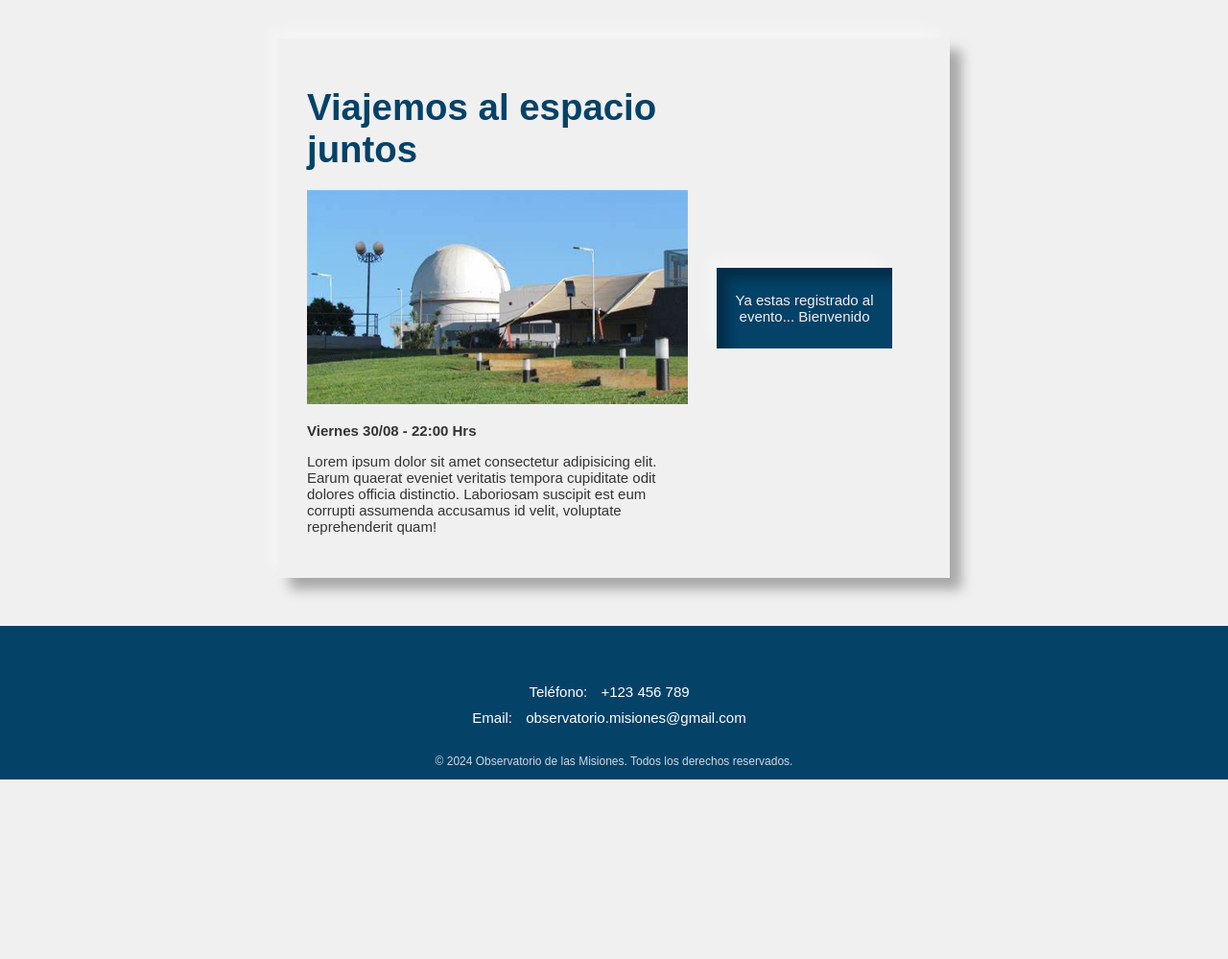
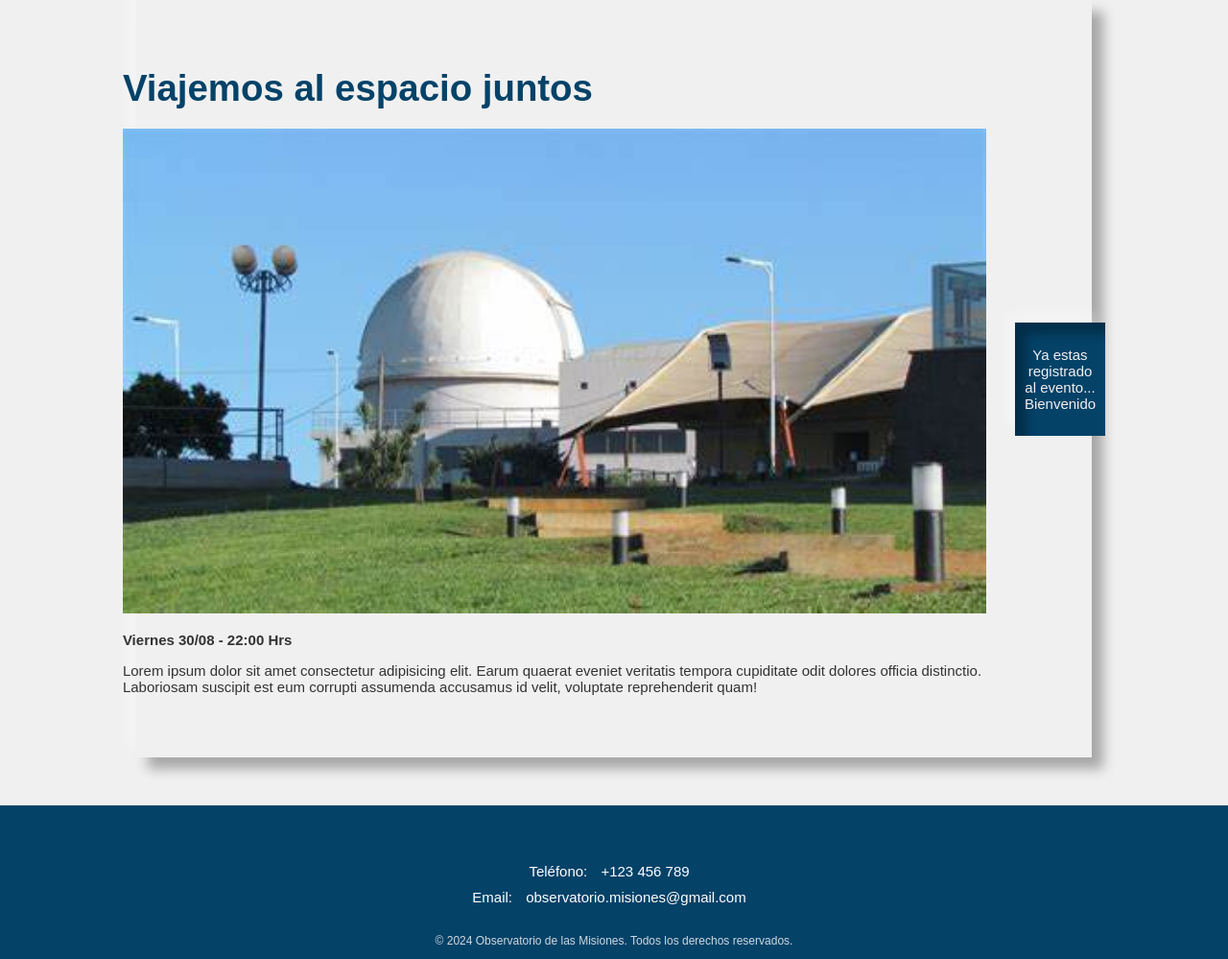
Before and after one commit to SantiNunez2003/TP-WEB-OBSERVATORIO, a PHP site: page /php/Pages/Evento-elegido-enviado.html in a window 1280 px wide. Shown: the part 241-1240 px from the top of the page at 96% size. Before the commit the page ends 1053 px from the top, so only its background shows below. Run offline with PHP 8.4, Linux system fonts and the light colour scheme.

Commit message:
UPDT - Evento

```diff
--- a/Styles/Paginas/Evento-elegido.css
+++ b/Styles/Paginas/Evento-elegido.css
@@ -1,14 +1,13 @@
 @import url('../colores.css');
 
 .evento-elegido{
-    width: 50%;
+    width: 70%;
     display: flex;
     justify-content: center;
     align-items: center;
     box-shadow: 12px 12px 12px rgba(0, 0, 0, 0.304) ,
                 -10px -10px 10px rgba(255, 255, 255, 0.3) ;
-    padding: 30px;
-    margin-top: 40px;
+    padding: 50px;
 }
 
 .evento-datos h1{
@@ -16,8 +15,11 @@
 }
 
 .evento-elegido img{
-    width: 100%;
-    object-fit: cover;
+    min-width: 900px;
+    max-height: 550px;
+    min-height: 450px;
+    width: fit-content;
+    object-fit: fill;
 }
 
 .evento-datos p{
@@ -25,7 +27,7 @@
 }
 
 .formulario-evento{
-    margin: 30px;
+    margin-left: 30px;
     max-width: 400px;
     width: 100%;
     background-color: var(--azul-claro);
@@ -34,6 +36,10 @@
     text-align: center;
     box-shadow: 12px 12px 12px rgba(0, 0, 0, 0.304) inset,
     -10px -10px 10px rgba(255, 255, 255, 0.3) ;
+}
+
+.formulario-evento h2{
+    color: var(--semi-blanco);
 }
 
 .formulario-evento p{
@@ -48,8 +54,8 @@
 }
 
 .formulario input{
-    max-width: 300px;
-    width: 100%;
+    min-width: 80%;
+    max-width: 100%;
     padding: 5px;
     margin: 30px;
 }
@@ -85,3 +91,16 @@
         margin: 10px;
     }
 }
+
+@media (max-width: 900px) {
+    .evento-elegido{
+        width: 75%;
+        flex-direction: column;
+    }
+
+    .formulario input{
+        max-width: 150px;
+        width: 100%;
+        margin: 10px;
+    }
+}
--- a/php/Pages/eventos.php
+++ b/php/Pages/eventos.php
@@ -63,7 +63,7 @@
                         <p><?php echo $evento['descripcion']; ?></p>
                       </td>
                       <td class="boton-evento">
-                        <a class="boton-mas-info" href="evento-elegido.php?id=<?php echo $evento['id']; ?>">GRATIS</a>
+                        <a class="boton-mas-info" href="index.php?modulo=evento-elegido&id=<?php echo $evento['id']; ?>">GRATIS</a>
                       </td>
                     </tr>
                     <?php
--- a/php/components/formEvento.php
+++ b/php/components/formEvento.php
@@ -22,7 +22,7 @@
 
 <article class="formulario-evento">
   <h2>Registrarse en el Evento</h2>
-  <p>Rellena este formulario para ingresar GRATIS!!</p>
+  <p>Registra tu asistencia</p>
   <!-- Formulario de Inscripción al Evento -->
   <form
     class="formulario"
```
Also changed, not shown: php/components/footer.php (+27 -15 lines).
